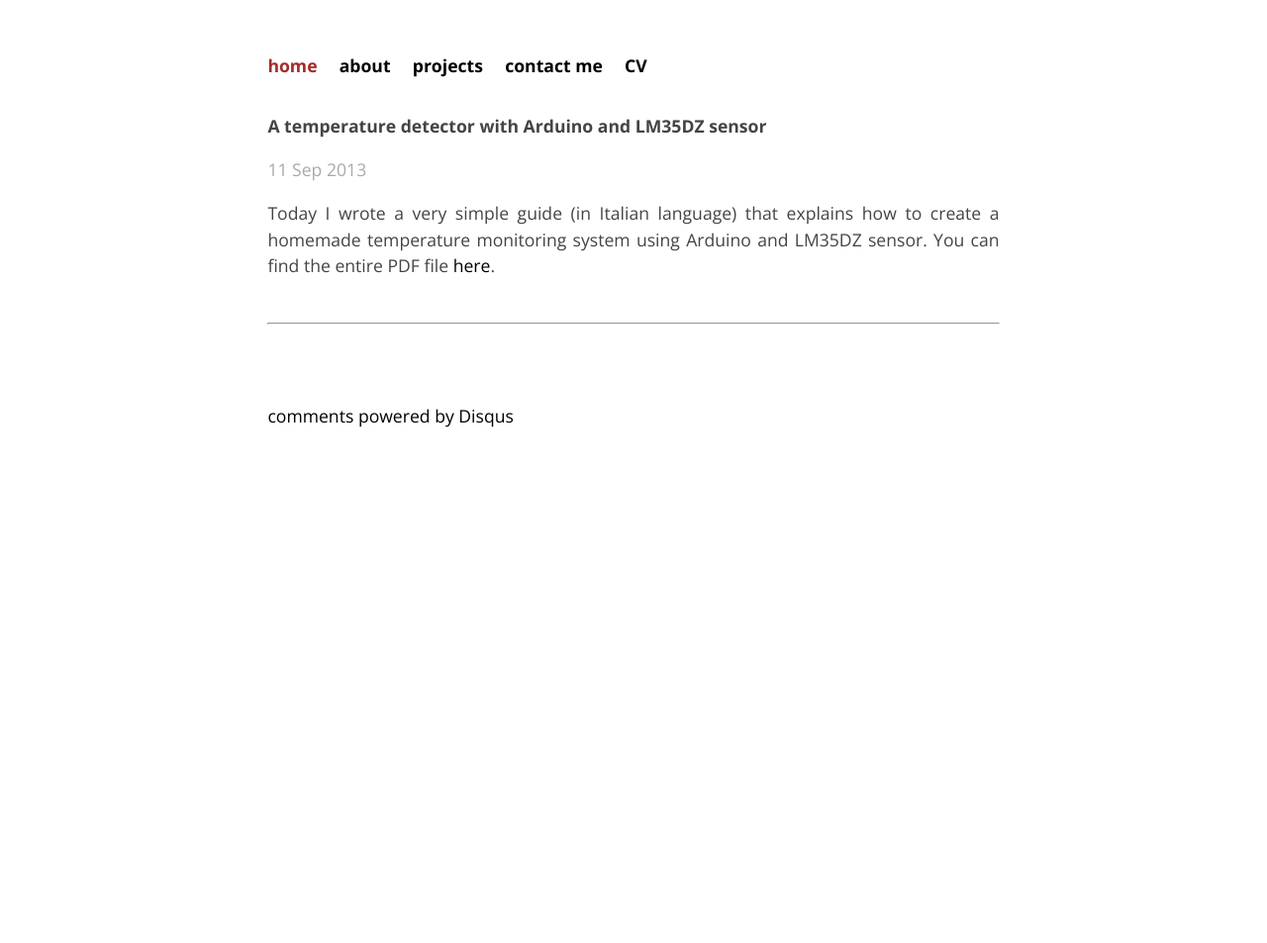
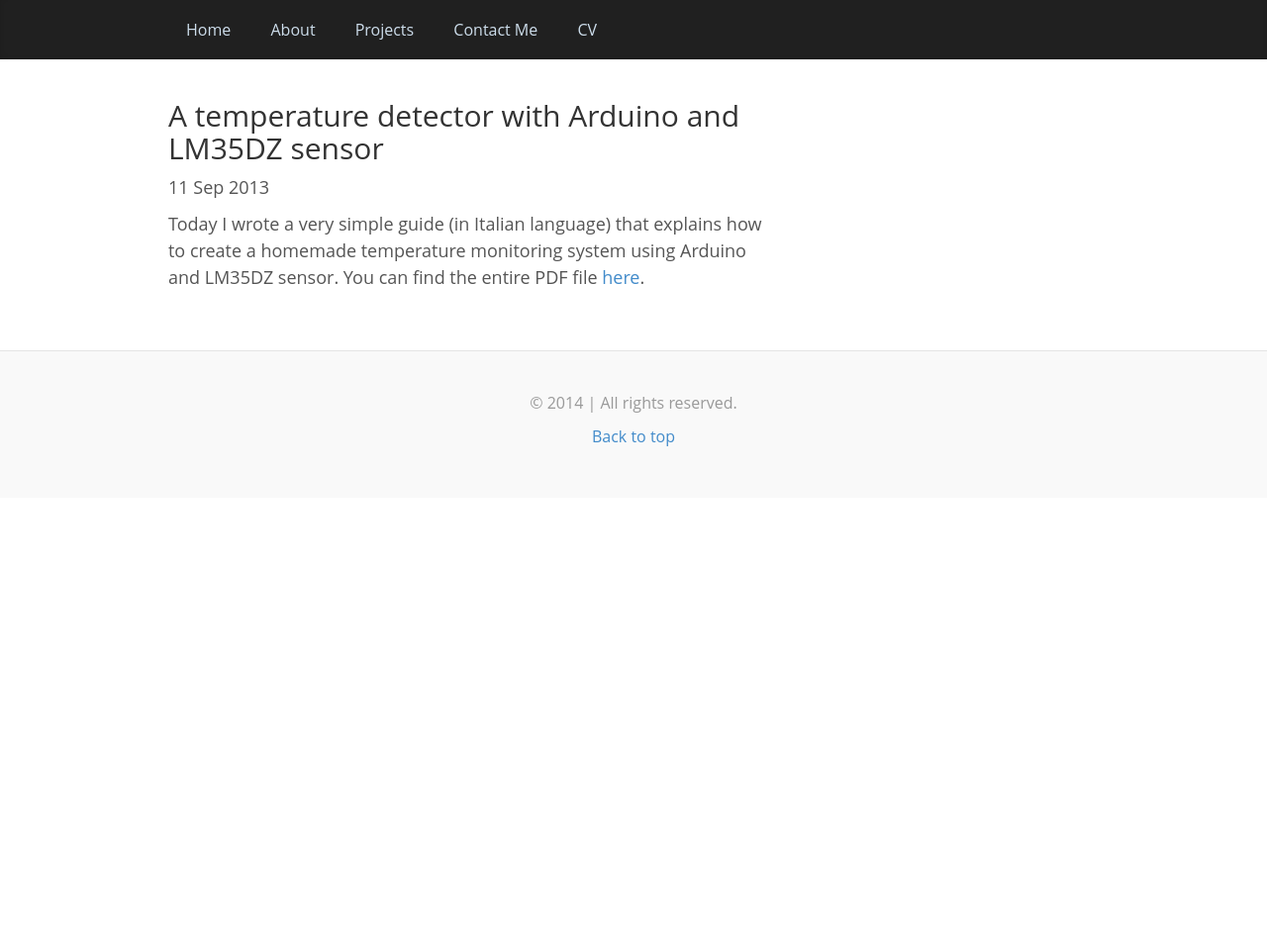
Before and after one commit to gsalvatori/salvatorigabriele.com, a Jekyll site: the page built from _posts/2013-09-11-a-temperature-detector-arduino.markdown, in a window 1280 px wide. Shown: the whole page at 99% size. Built offline with Jekyll 4.4.1, drawn with Linux system fonts in a browser that asks for light colours; nearby versions of some CDN libraries; library files that are not in the unit come from our copies; Markdown is read by kramdown in place of the engine named in the settings; comment, search, counter and statistics services are not loaded; after the commit the page ends 900 px from its top, so only the background shows below that.

Commit message:
Update post.html

```diff
--- a/_layouts/post.html
+++ b/_layouts/post.html
@@ -1,5 +1,5 @@
 <!DOCTYPE html>
-<html>
+<html lang="en">
   <head>
     <meta charset="utf-8">
     <meta http-equiv="refresh" content="30">
@@ -8,74 +8,77 @@
     <meta name=author content=”Gabriele-Salvatori”>
     <meta name="description" content="Computer Science student, Italy. Interested in engineering, computer science, electronics, and everything about scientific discipines." />
 
-        <!-- syntax highlighting CSS -->
-        <link rel="stylesheet" href="/css/syntax.css">
+    <title>salvatorigabriele.com</title>
 
-        <!-- Custom CSS -->
-        <link rel="stylesheet" href="/css/main.css">
-        <!-- <link rel="stylesheet" href="/css/bootstrap.min.css"> -->
-        <link rel="stylesheet" href="http://fonts.googleapis.com/css?family=Open+Sans:300,400italic,400,600,700|Abril+Fatface">
+    <!-- Bootstrap core CSS -->
+    <link href="/css/bootstrap.min.css" rel="stylesheet">
 
+    <!-- Custom styles for this template -->
+    <link href="/css/blog.css" rel="stylesheet">
+
+    <!-- Just for debugging purposes. Don't actually copy this line! -->
+    <!--[if lt IE 9]><script src="../../assets/js/ie8-responsive-file-warning.js"></script><![endif]-->
+
+    <!-- HTML5 shim and Respond.js IE8 support of HTML5 elements and media queries -->
+    <!--[if lt IE 9]>
+      <script src="https://oss.maxcdn.com/libs/html5shiv/3.7.0/html5shiv.js"></script>
+      <script src="https://oss.maxcdn.com/libs/respond.js/1.4.2/respond.min.js"></script>
+    <![endif]-->
   </head>
+
   <body>
 
-
-<div class="site">
-  <div class="title">
-    <a href="/">home</a>
-    <a class="extra" href="/about.html">about</a>
-    <a class="extra" href="/projects.html">projects</a>
-    <a class="extra" href="mailto:salvatorigabriele@gmail.com">contact me</a>
-    <a class="extra" href="/cv.html">CV</a>
+    <div class="blog-masthead">
+      <div class="container">
+        <nav class="blog-nav">
+          <a class="blog-nav-item" href="/">Home</a>
+          <a class="blog-nav-item" href="/about.html">About</a>
+          <a class="blog-nav-item" href="/projects.html">Projects</a>
+          <a class="blog-nav-item" href="mailto:salvatorigabriele@gmail.com">Contact Me</a>
+          <a class="blog-nav-item" href="/cv.html">CV</a>
+        </nav>
+      </div>
     </div>
 
+    <div class="container">
+
+      <div class="blog-header">
+
+      </div>
+
+      <div class="row">
+
+        <div class="col-sm-8 blog-main">
+
+          <div class="blog-post">
 <h2>{{ page.title }}</h2>
 <p class="meta">{{ page.date | date_to_string }}</p>
 
 <div class="post">
 {{ content }}
 </div>
+          </div><!-- /.blog-post -->
+
+        </div><!-- /.blog-main -->
 
 
-<br>
-<hr>
-<br>
-<!-- AddThis Smart Layers BEGIN -->
-<!-- Go to http://www.addthis.com/get/smart-layers to customize -->
-<script type="text/javascript" src="//s7.addthis.com/js/300/addthis_widget.js#pubid=ra-51c5d41c390cd3b9"></script>
-<script type="text/javascript">
-  addthis.layers({
-    'theme' : 'transparent',
-    'share' : {
-      'position' : 'left',
-      'numPreferredServices' : 5
-    },
-    'follow' : {
-      'services' : [
-        {'service': 'facebook', 'id': 'salvatorigabriele'},
-        {'service': 'twitter', 'id': '_gsalvatori'},
-        {'service': 'google_follow', 'id': '+GabrieleSalvatori'}
-      ]
-    }
-  });
-</script>
-<!-- AddThis Smart Layers END -->
+      </div><!-- /.row -->
 
-<br><br>
+    </div><!-- /.container -->
 
-<div id="disqus_thread"></div>
-    <script type="text/javascript">
-        /* * * CONFIGURATION VARIABLES: EDIT BEFORE PASTING INTO YOUR WEBPAGE * * */
-        var disqus_shortname = 'gsalvatori'; // required: replace example with your forum shortname
+    <div class="blog-footer">
+      <p>© 2014 | All rights reserved.</p>
+      <p>
+        <a href="#">Back to top</a>
+      </p>
+    </div>
 
-        /* * * DON'T EDIT BELOW THIS LINE * * */
-        (function() {
-            var dsq = document.createElement('script'); dsq.type = 'text/javascript'; dsq.async = true;
-            dsq.src = '//' + disqus_shortname + '.disqus.com/embed.js';
-            (document.getElementsByTagName('head')[0] || document.getElementsByTagName('body')[0]).appendChild(dsq);
-        })();
-    </script>
-    <noscript>Please enable JavaScript to view the <a href="http://disqus.com/?ref_noscript">comments powered by Disqus.</a></noscript>
-    <a href="http://disqus.com" class="dsq-brlink">comments powered by <span class="logo-disqus">Disqus</span></a>
 
-</div>
+    <!-- Bootstrap core JavaScript
+    ================================================== -->
+    <!-- Placed at the end of the document so the pages load faster -->
+    <script src="https://ajax.googleapis.com/ajax/libs/jquery/1.11.0/jquery.min.js"></script>
+    <script src="../../dist/js/bootstrap.min.js"></script>
+    <script src="../../assets/js/docs.min.js"></script>
+  </body>
+</html>
```
Lines whose indentation alone changed are shown as unchanged.
